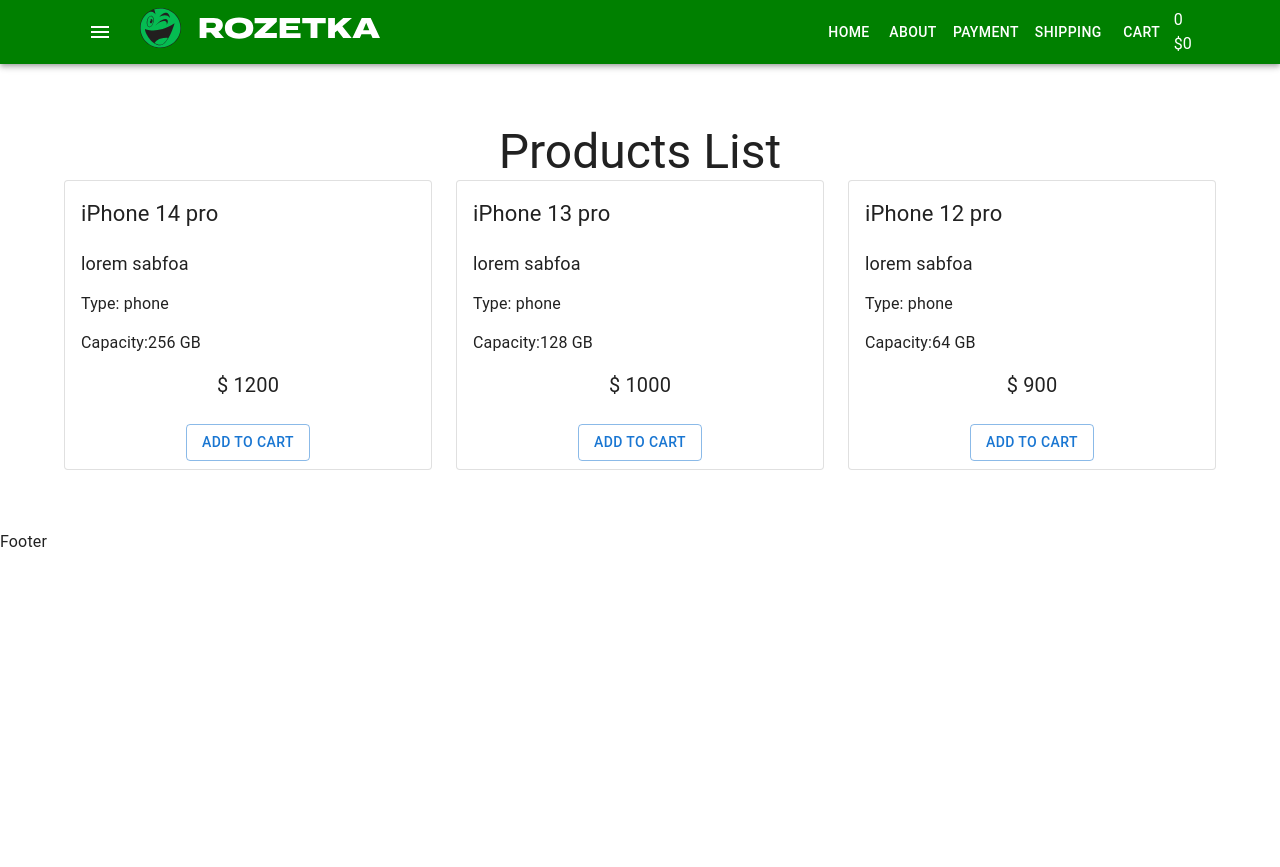
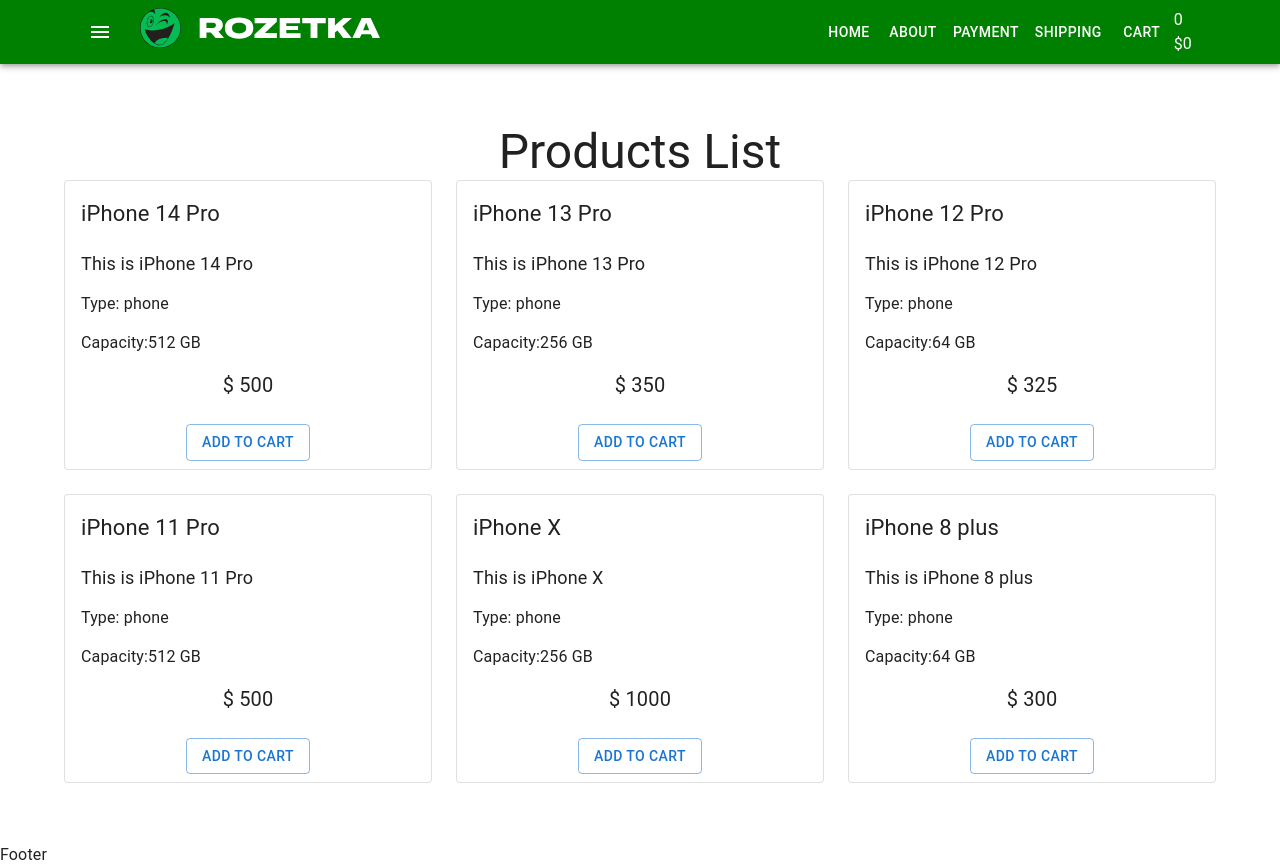
Before and after one commit to KDaniyil/React-shop-project, a React (Create React App) app: page / in a window 1280 px wide. Before the commit the page ends 800 px from the top, so only its background shows below. Built offline with nearby package versions, Linux system fonts and the light colour scheme.

Commit message:
add array.map

```diff
--- a/src/components/ProductsList/ProductsList.tsx
+++ b/src/components/ProductsList/ProductsList.tsx
@@ -1,7 +1,17 @@
 import { Grid, Typography } from '@mui/material'
 import ProductsListItem from './ProductsListItem'
+import productsArray from 'utils/productsArray'
 
 type Props = {}
+
+type ProductProps = {
+    title: string
+    description: string
+    type: string
+    capacity: string
+    price: number
+}
+
 const ProductsList = (props: Props) => {
     return (
         <>
@@ -9,36 +19,28 @@
                 Products List
             </Typography>
             <Grid container spacing={3}>
-                <Grid item xs={12} sm={6} md={4}>
-                    {' '}
-                    <ProductsListItem
-                        title={'iPhone 14 pro'}
-                        description={'lorem sabfoa'}
-                        type={'phone'}
-                        capacity={'256'}
-                        price={1200}
-                    />
-                </Grid>
-                <Grid item xs={12} sm={6} md={4}>
-                    {' '}
-                    <ProductsListItem
-                        title={'iPhone 13 pro'}
-                        description={'lorem sabfoa'}
-                        type={'phone'}
-                        capacity={'128'}
-                        price={1000}
-                    />
-                </Grid>
-                <Grid item xs={12} sm={6} md={4}>
-                    {' '}
-                    <ProductsListItem
-                        title={'iPhone 12 pro'}
-                        description={'lorem sabfoa'}
-                        type={'phone'}
-                        capacity={'64'}
-                        price={900}
-                    />
-                </Grid>
+                {productsArray.map(
+                    ({
+                        title,
+                        description,
+                        type,
+                        capacity,
+                        price,
+                    }: ProductProps) => {
+                        return (
+                            <Grid item xs={12} sm={6} md={4}>
+                                {' '}
+                                <ProductsListItem
+                                    title={title}
+                                    description={description}
+                                    type={type}
+                                    capacity={capacity}
+                                    price={price}
+                                />
+                            </Grid>
+                        )
+                    }
+                )}
             </Grid>
         </>
     )
--- /dev/null
+++ b/src/utils/productsArray.ts
@@ -0,0 +1,54 @@
+
+type ProductProps = {
+    title: string
+    description: string
+    type: string
+    capacity: string
+    price: number
+}
+const productsArray : ProductProps[] = [
+    {
+        title: 'iPhone 14 Pro',
+        description: 'This is iPhone 14 Pro',
+        type: 'phone',
+        capacity: '512',
+        price: 500,
+    },
+    {
+        title: 'iPhone 13 Pro',
+        description: 'This is iPhone 13 Pro',
+        type: 'phone',
+        capacity: '256',
+        price: 350,
+    },
+    {
+        title: 'iPhone 12 Pro',
+        description: 'This is iPhone 12 Pro',
+        type: 'phone',
+        capacity: '64',
+        price: 325,
+    },
+    {
+        title: 'iPhone 11 Pro',
+        description: 'This is iPhone 11 Pro',
+        type: 'phone',
+        capacity: '512',
+        price: 500,
+    },
+    {
+        title: 'iPhone X',
+        description: 'This is iPhone X',
+        type: 'phone',
+        capacity: '256',
+        price: 1000,
+    },
+    {
+        title: 'iPhone 8 plus',
+        description: 'This is iPhone 8 plus',
+        type: 'phone',
+        capacity: '64',
+        price: 300,
+    }
+]
+
+export default productsArray
```
